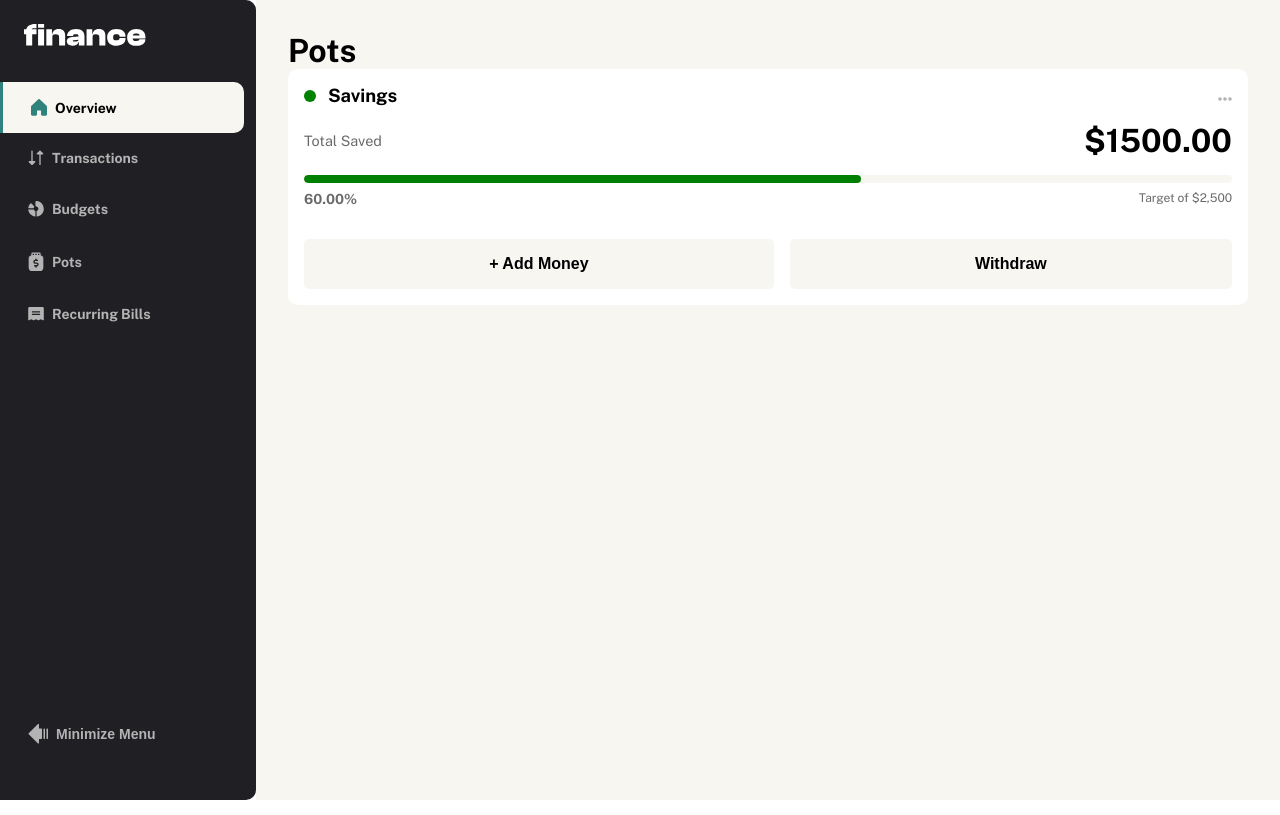
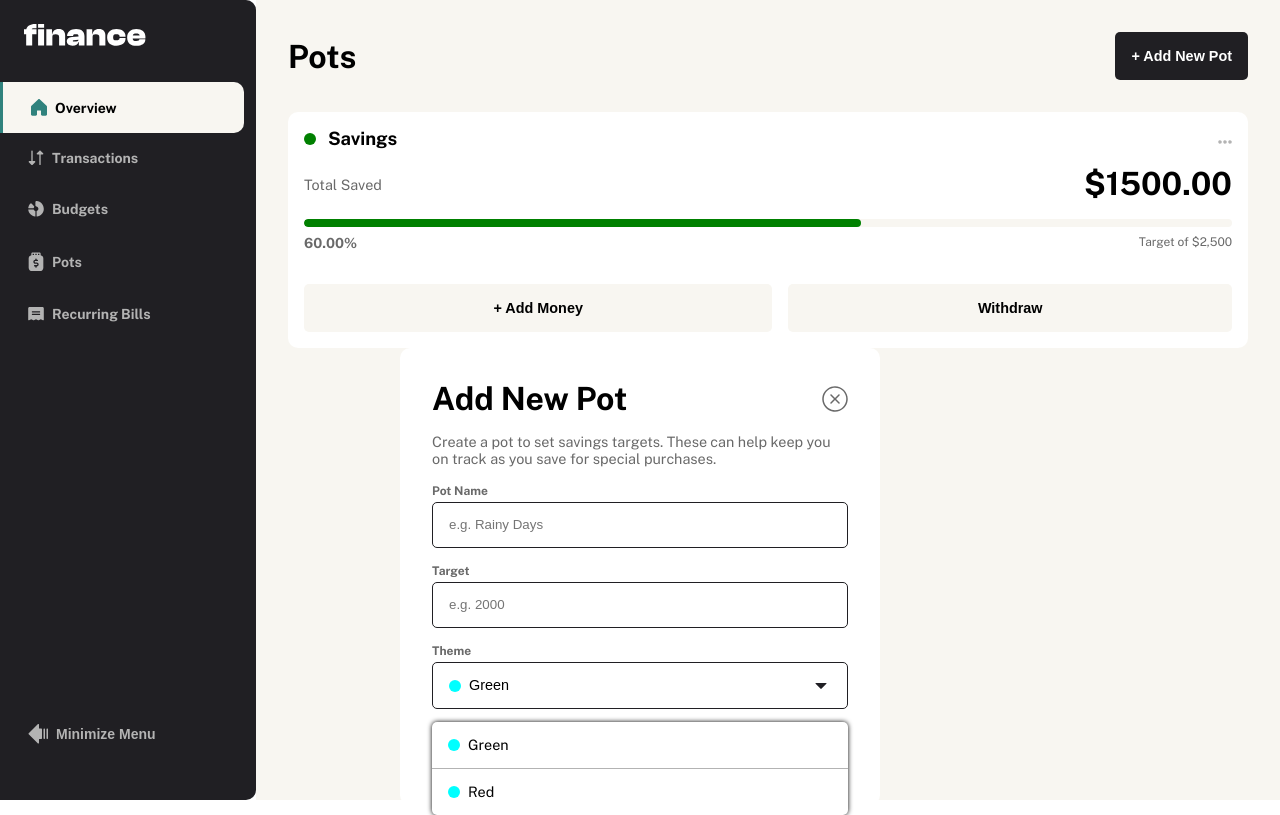
Before and after one commit to jcnevess/personal-finance-app-front, a Nuxt app: page /pots in a window 1280 px wide. Built offline with nearby package versions, Linux system fonts and the light colour scheme.

Commit message:
feat: add html and css to pot compose component

```diff
--- a/assets/styles/main.css
+++ b/assets/styles/main.css
@@ -39,19 +39,12 @@ ul {
 
 p {
   color: var(--color-text-paragraph);
+  font-size: 0.9rem;
+  line-height: 120%;
 }
 
 h2 {
   font-size: 1.15rem;
-}
-
-button {
-  border: none;
-  padding: 1rem;
-  border-radius: 5px;
-  font-weight: bold;
-  font-size: 1rem;
-  cursor: pointer;
 }
 
 dialog[open] {
@@ -69,12 +62,22 @@ dialog[open]::backdrop {
   background-color: rgba(0, 0, 0, 0.5);
 }
 
-button:hover,
-button:active {
+button {
+  border: none;
+  padding: 1rem;
+  border-radius: 5px;
+  font-weight: bold;
+  font-size: 0.9rem;
+  cursor: pointer;
+  color: white;
+  background-color: var(--color-background-dark);
+}
+
+button:hover {
   background-image: linear-gradient(
     180deg,
-    rgba(0, 0, 0, 0.5),
-    rgba(0, 0, 0, 0.5)
+    rgb(255, 255, 255),
+    rgb(255, 255, 255)
   );
   background-blend-mode: overlay;
 }
--- /dev/null
+++ b/components/PotCompose.vue
@@ -0,0 +1,157 @@
+<script setup></script>
+
+<template>
+  <dialog open>
+    <div class="header">
+      <h1>Add New Pot</h1>
+      <IconsIconCloseModal class="icon" />
+    </div>
+    <p class="helper-text">
+      Create a pot to set savings targets. These can help keep you on track as
+      you save for special purchases.
+    </p>
+    <form action="#" @submit.prevent>
+      <div class="form-item">
+        <label for="name" class="form-control">Pot Name</label>
+        <input
+          id="name"
+          type="text"
+          name="name"
+          placeholder="e.g. Rainy Days"
+          class="form-input"
+          autocomplete="off"
+        />
+      </div>
+      <div class="form-item">
+        <label for="target" class="form-control">Target</label>
+        <input
+          id="target"
+          type="text"
+          name="target"
+          placeholder="e.g. 2000"
+          class="form-input"
+          autocomplete="off"
+        />
+      </div>
+      <div class="form-item anchor">
+        <label for="theme" class="form-control">Theme</label>
+        <button class="form-input form-select" name="theme">
+          <span class="theme-color" />
+          <span class="theme-name">Green</span>
+        </button>
+        <ul class="form-options">
+          <li class="form-option">
+            <span class="theme-color" />
+            <span class="theme-name">Green</span>
+          </li>
+          <li class="form-option">
+            <span class="theme-color" />
+            <span class="theme-name">Red</span>
+          </li>
+        </ul>
+      </div>
+      <button>Add Pot</button>
+    </form>
+  </dialog>
+</template>
+
+<style scoped>
+.header {
+  display: flex;
+  justify-content: space-between;
+  align-items: center;
+}
+
+.icon {
+  color: var(--color-text-paragraph);
+}
+
+.form-item {
+  display: flex;
+  flex-direction: column;
+}
+
+.form-control {
+  font-size: 0.75rem;
+  font-weight: bold;
+  color: var(--color-text-paragraph);
+}
+
+.form-input {
+  padding: 0.75rem 1rem;
+  border-radius: 5px;
+  border: 1px solid var(--color-background-dark);
+  line-height: 150%;
+}
+
+form {
+  display: flex;
+  flex-direction: column;
+  gap: 1rem;
+}
+
+.form-item {
+  display: flex;
+  flex-direction: column;
+  gap: 0.25rem;
+}
+
+.icon {
+  cursor: pointer;
+}
+
+.form-select {
+  appearance: none;
+  background: url("~/assets/icons/icon-caret-down.svg") no-repeat 95%;
+  cursor: pointer;
+  display: flex;
+  align-items: center;
+  gap: 0.5rem;
+  font-weight: normal;
+}
+
+.form-options {
+  border-radius: 5px;
+  box-shadow: 0 0 5px black;
+  overflow: hidden;
+  position: absolute;
+  top: 120%;
+  background-color: white;
+  width: 100%;
+}
+
+.form-option {
+  display: flex;
+  gap: 0.5rem;
+  align-items: center;
+  cursor: pointer;
+  padding: 0.75rem 1rem;
+  line-height: 150%;
+  font-size: 0.9rem;
+  border-top: 1px solid var(--color-text-primary);
+}
+
+.form-option:hover,
+.form-option:active {
+  background-color: var(--color-background-bright);
+}
+
+.form-option:first-of-type {
+  border-top: unset;
+}
+
+.theme-color {
+  width: 12px;
+  height: 12px;
+  border-radius: 50%;
+  background-color: aqua;
+}
+
+.theme-name {
+  color: black;
+}
+
+.anchor {
+  position: relative;
+}
+</style>
--- a/components/PotView.vue
+++ b/components/PotView.vue
@@ -133,10 +133,12 @@ h2 {
 
 .control-button {
   flex-grow: 1;
+  color: black;
   background-color: var(--color-background-bright);
 }
 
-.control-button:hover {
+.control-button:hover,
+.control-button:active {
   background-color: white;
   outline: 1px solid var(--color-background-dark);
 }
--- /dev/null
+++ b/components/icons/IconCaretDown.vue
@@ -0,0 +1,14 @@
+<template>
+  <svg
+    fill="currentColor"
+    height="6"
+    viewBox="0 0 12 6"
+    width="12"
+    xmlns="http://www.w3.org/2000/svg"
+  >
+    <path
+      d="m11.3538.85375-5.00002 5c-.04644.04649-.10158.08337-.16228.10853s-.12576.03811-.19147.03811-.13077-.01295-.19147-.03811-.11585-.06204-.16228-.10853l-5.000002-5c-.070006-.069927-.11769-.159054-.137015-.256096-.019325-.097043-.009423-.197638.028453-.289049.037877-.091412.102024-.16953.18432-.224465.082297-.0549354.179044-.08421771.277994-.08413985h9.99997c.099-.00007786.1957.02920445.278.08413985.0823.054935.1465.133053.1843.224465.0379.091411.0478.192006.0285.289049-.0193.097042-.067.186169-.137.256096z"
+      fill="currentColor"
+    />
+  </svg>
+</template>
--- a/pages/pots.vue
+++ b/pages/pots.vue
@@ -11,8 +11,13 @@ function closeDeleteModal() {
 </script>
 
 <template>
-  <div>
+  <div class="wrapper">
+    <header>
       <h1>Pots</h1>
+      <button>+ Add New Pot</button>
+    </header>
+
+    <div class="pots">
       <PotView
         name="Savings"
         :target="2500"
@@ -25,5 +30,34 @@ function closeDeleteModal() {
         :show-modal="showDeleteModal"
         @close-delete="closeDeleteModal"
       />
+      <PotCompose />
+    </div>
   </div>
 </template>
+
+<style scoped>
+header {
+  display: flex;
+  align-items: center;
+  justify-content: space-between;
+}
+
+button {
+  color: white;
+  background-color: var(--color-background-dark);
+}
+
+button:hover {
+  background-image: linear-gradient(
+    180deg,
+    rgb(255, 255, 255),
+    rgb(255, 255, 255)
+  );
+}
+
+.wrapper {
+  display: flex;
+  flex-direction: column;
+  gap: 2rem;
+}
+</style>
```
Lines whose indentation alone changed are shown as unchanged.
